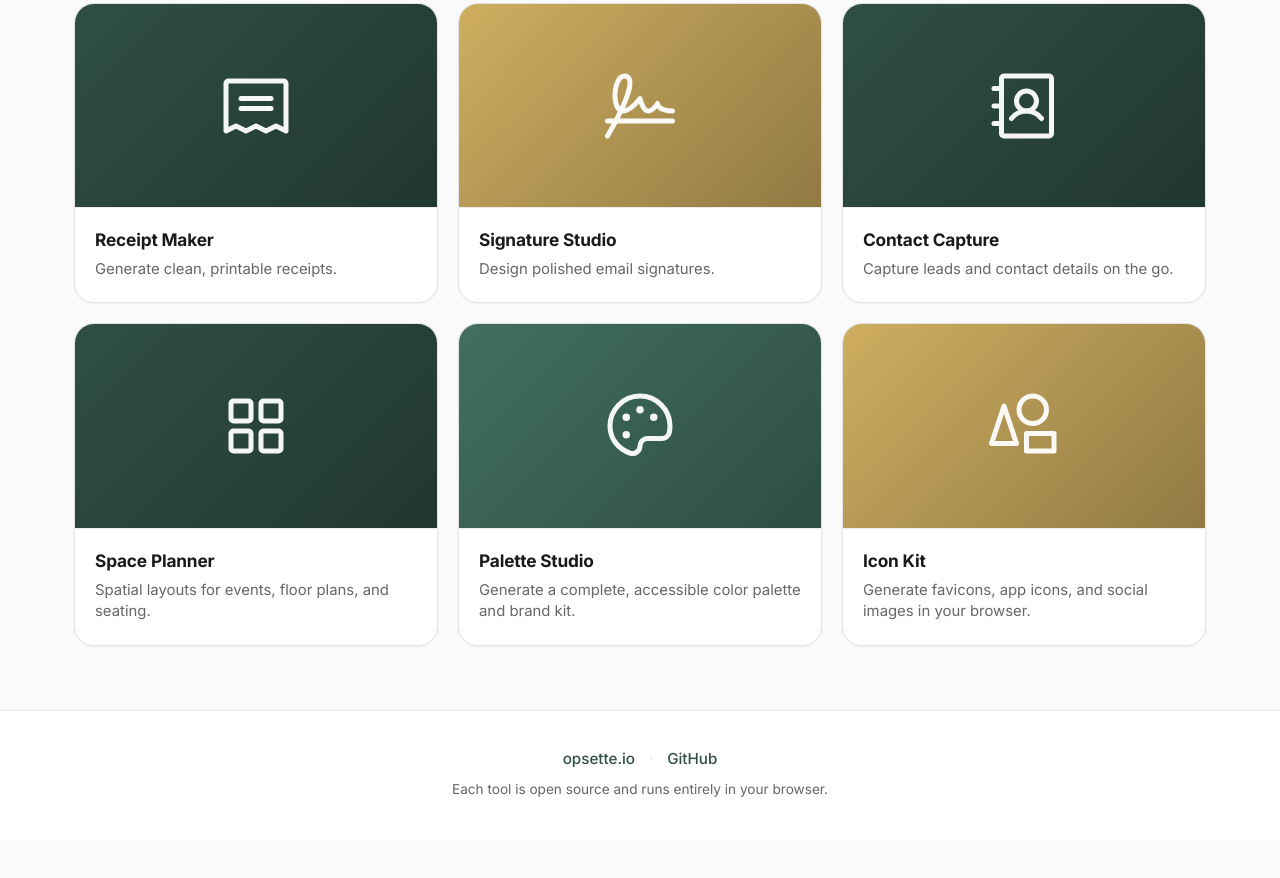
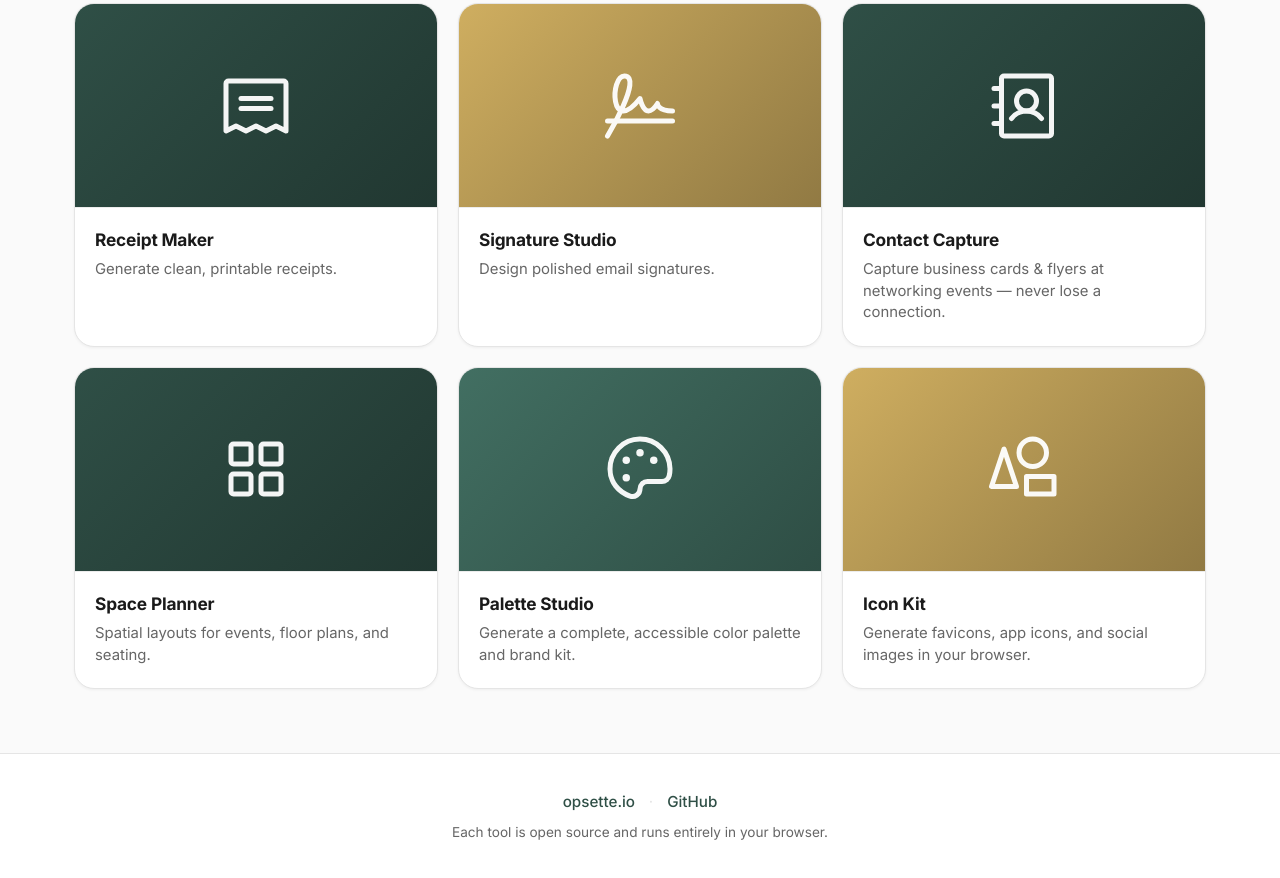
Before and after one commit to Opsette-Tools/opsette-tools.github.io, a plain HTML site: page index.html in a window 1280 px wide. Shown: the part 1806-2684 px from the top of the page. Before the commit the page ends 2647 px from the top, so only its background shows below. Drawn offline with Linux system fonts and the light colour scheme.

```diff
--- a/index.html
+++ b/index.html
@@ -187,7 +187,7 @@
           </div>
           <div class="card-body">
             <h2 class="card-title">Contact Capture</h2>
-            <p class="card-desc">Capture leads and contact details on the go.</p>
+            <p class="card-desc">Capture business cards &amp; flyers at networking events — never lose a connection.</p>
           </div>
         </a>
 
```
